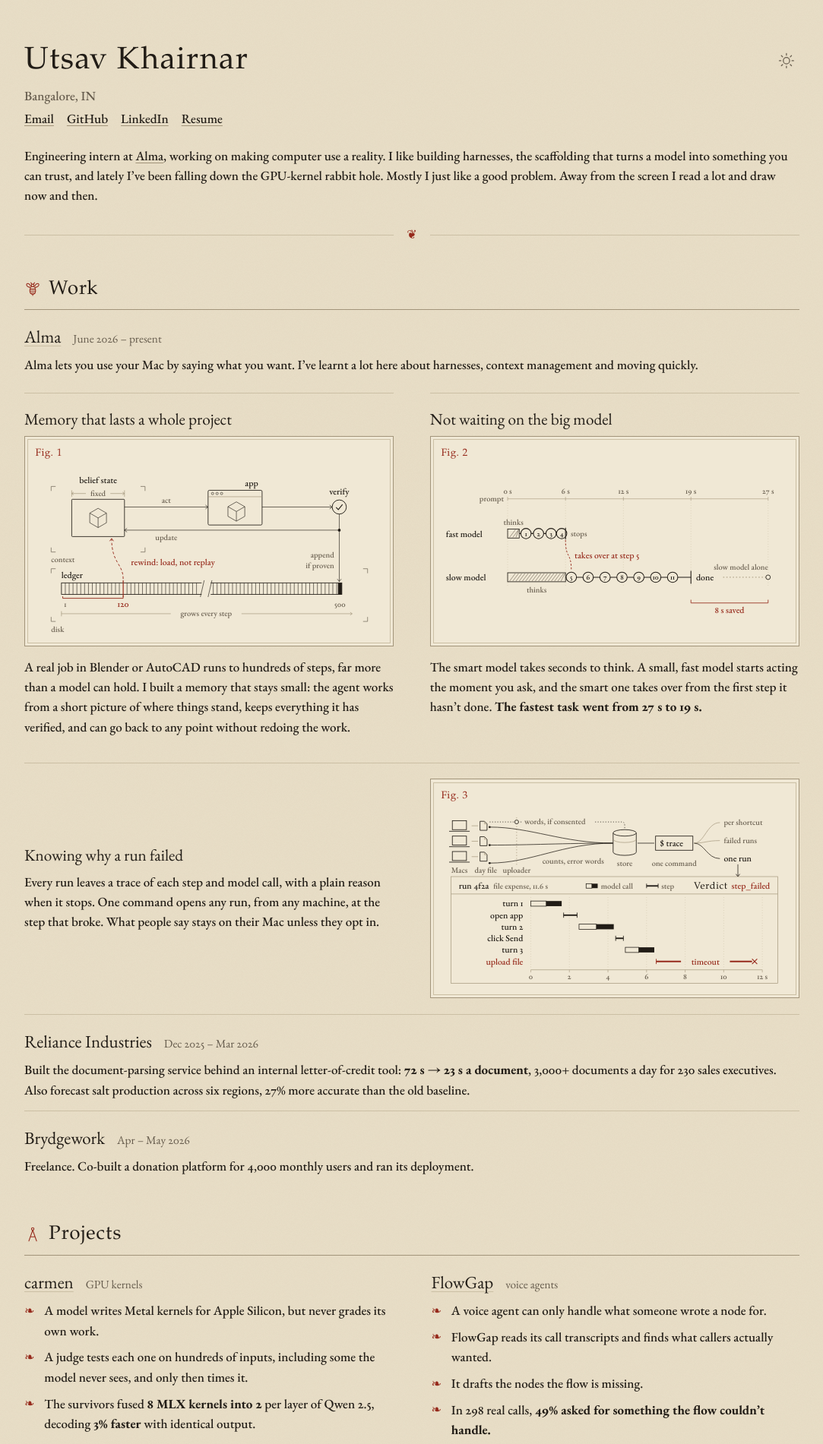
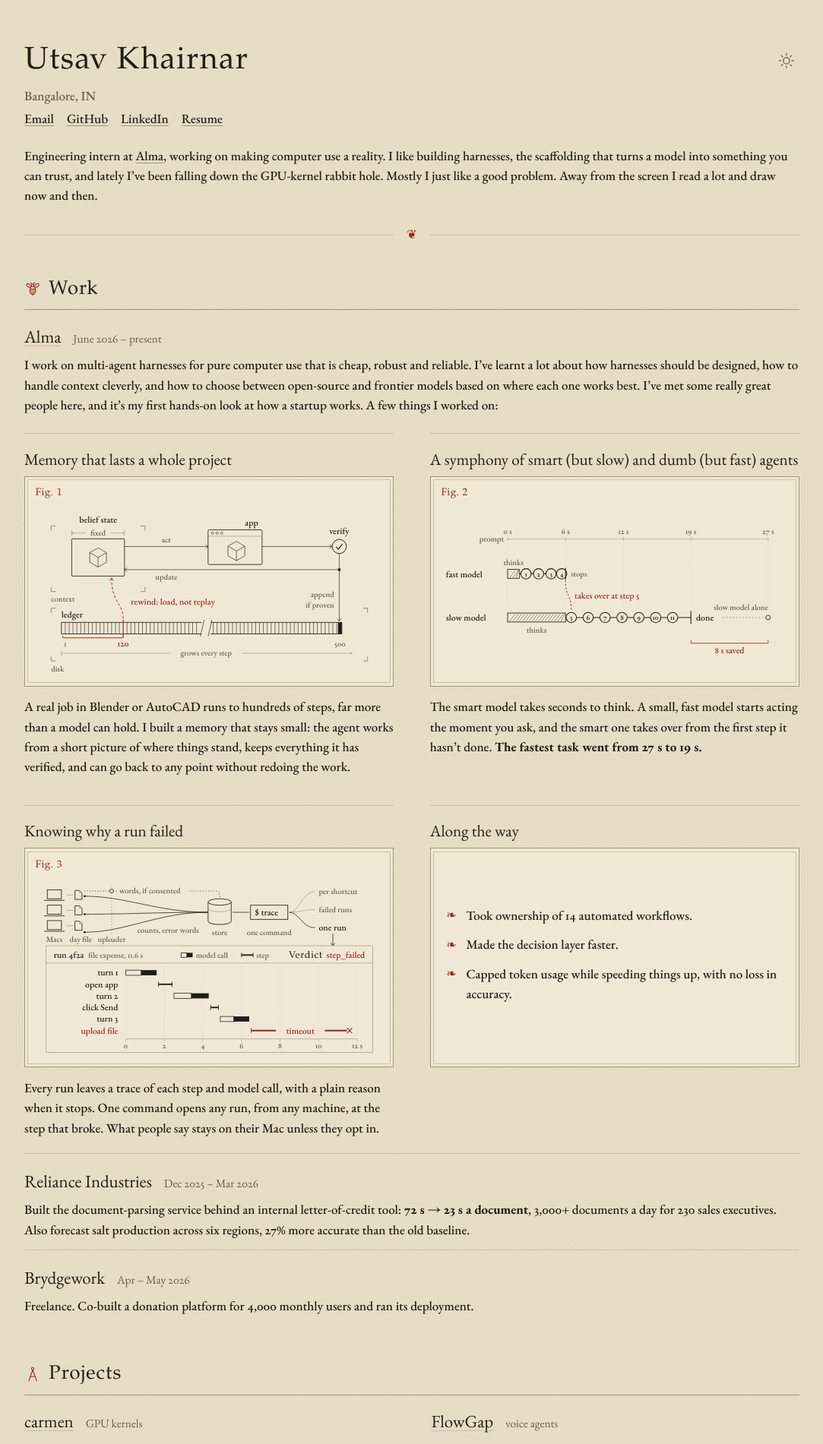
Before and after one commit to utsav1033/utsav1033.github.io, a Jekyll site: the page built from index.html, in a window 1280 px wide. Shown: the top 1901 px of the page at 76% size, without its empty margins (98-1181 px from the left). Built offline with Jekyll 4.4.1, drawn with Linux system fonts in a browser that asks for light colours; some web fonts are replaced.

Commit message:
Alma: new description, 2x2 cards with a boxed list of smaller wins
Co-Authored-By: Claude Opus 5.5 <noreply@anthropic.com>
Claude-Session: https://claude.ai/code/session_015cVeRoevk6qm372wxHdwQR

```diff
--- a/_data/work.yml
+++ b/_data/work.yml
@@ -2,8 +2,11 @@
   url: https://alma.inc
   when: June 2026 – present
   lead: >-
-    Alma lets you use your Mac by saying what you want. I’ve learnt a lot here about
-    harnesses, context management and moving quickly.
+    I work on multi-agent harnesses for pure computer use that is cheap, robust and reliable.
+    I’ve learnt a lot about how harnesses should be designed, how to handle context cleverly,
+    and how to choose between open-source and frontier models based on where each one works
+    best. I’ve met some really great people here, and it’s my first hands-on look at how a
+    startup works. A few things I worked on:
   items:
     - name: Memory that lasts a whole project
       text: >-
@@ -14,7 +17,7 @@
       plate: memory
       fig: 1
       title: Long-horizon memory
-    - name: Not waiting on the big model
+    - name: A symphony of smart (but slow) and dumb (but fast) agents
       text: >-
         The smart model takes seconds to think. A small, fast model starts acting the moment you
         ask, and the smart one takes over from the first step it hasn’t done. **The fastest task
@@ -30,7 +33,11 @@
       plate: tracing
       fig: 3
       title: Tracing a failed run
-      wide: true
+    - name: Along the way
+      points:
+        - Took ownership of 14 automated workflows.
+        - Made the decision layer faster.
+        - Capped token usage while speeding things up, with no loss in accuracy.
 
 - org: Reliance Industries
   when: Dec 2025 – Mar 2026
--- a/_includes/entry.html
+++ b/_includes/entry.html
@@ -1,6 +1,7 @@
 {% comment %}
 A job. Each item is a card: heading, its figure, then its paragraph, two to a row. An item
-marked wide takes a whole row, heading and paragraph on the left, figure on the right.
+with points instead gets a boxed list in the figure's place. An item marked wide takes a
+whole row, heading and paragraph on the left, figure on the right.
 {% endcomment %}
 {% assign e = include.entry %}
 <article class="entry">
@@ -12,7 +13,8 @@ marked wide takes a whole row, heading and paragraph on the left, figure on the
     <div class="card{% if it.wide %} wide{% endif %}">
       <h4>{{ it.name }}</h4>
       {% if it.plate %}{% include figure.html item=it bare=true %}{% endif %}
-      <div class="card-text">{{ it.text | markdownify }}</div>
+      {% if it.points %}<div class="box"><ul class="ornate">{% for x in it.points %}<li>{{ x }}</li>{% endfor %}</ul></div>{% endif %}
+      {% if it.text %}<div class="card-text">{{ it.text | markdownify }}</div>{% endif %}
     </div>
   {% endfor %}
   </div>
--- a/assets/css/site.css
+++ b/assets/css/site.css
@@ -65,11 +65,15 @@ section{margin-top:2.6em}
 .lead p{margin:0}
 
 /* a job's work as cards: heading, figure, paragraph; two to a row */
-.cards{display:grid;grid-template-columns:minmax(0,1fr) minmax(0,1fr);gap:0 2.8em;margin:1.4em 0 .8em}
+.cards{display:grid;grid-template-columns:minmax(0,1fr) minmax(0,1fr);gap:2.2em 2.8em;margin:1.4em 0 .8em}
 .card{display:grid;grid-row:span 3;grid-template-rows:subgrid;row-gap:0;padding-top:1.2em;border-top:1px solid var(--rule)}
 .card h4{font-family:var(--fell);font-weight:400;font-size:25px;margin:0 0 .45em;line-height:1.2}
 .card figure{margin:0 0 .8em;display:flex;flex-direction:column}
 .card figure svg{margin:auto 0}
+.card .box{margin:0 0 .8em;background:var(--card);border:1px solid var(--hair);padding:20px 24px;position:relative;display:flex;align-items:center}
+.card .box::before{content:"";position:absolute;inset:4px;border:1px solid var(--rule);pointer-events:none}
+.card .box ul{margin:0;position:relative}
+.card .box li+li{margin-top:.7em}
 .card-text p{margin:0}
 .card-text strong{font-weight:700;color:var(--ink)}
 .card.wide{grid-column:1/-1;grid-row:auto;grid-template-rows:1fr auto auto 1fr;grid-template-columns:minmax(0,1fr) minmax(0,1fr);column-gap:2.8em;margin-top:2em}
```
